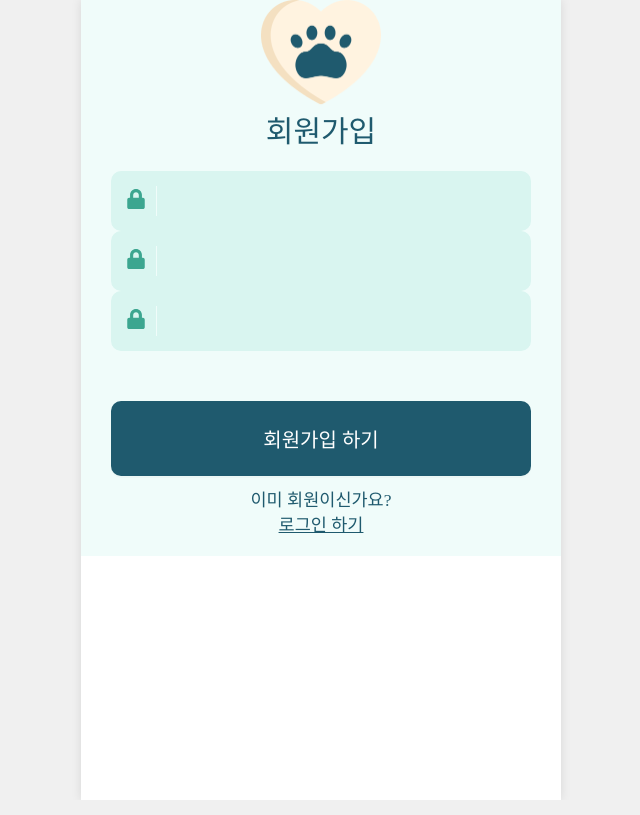
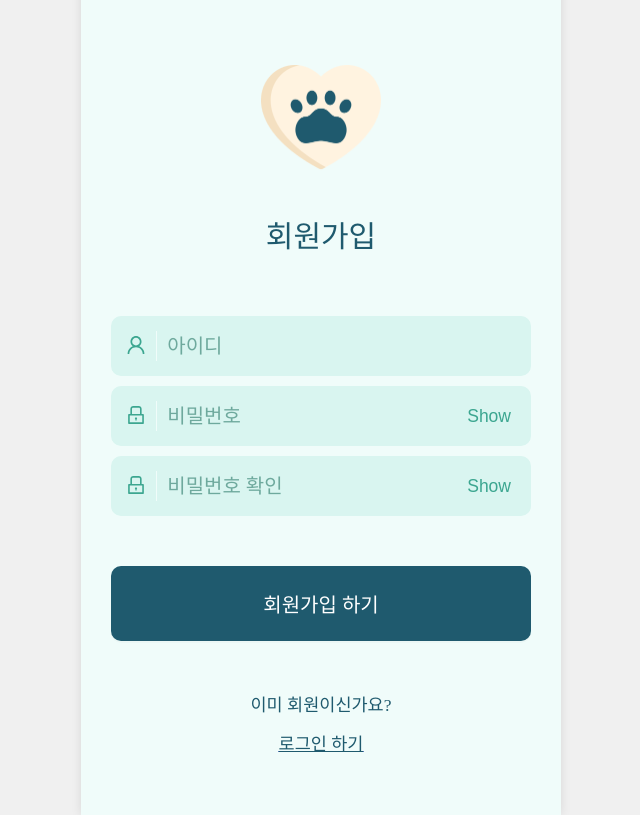
Before and after one commit to SaveMeMungz/SaveMeMungz-Web, a Next.js app: page /sign-up in a window 1280 px wide. Shown: the whole page, without its empty margins (319-959 px from the left). Built offline with nearby package versions, Linux system fonts and the light colour scheme; a web font is replaced by a local one.

Commit message:
[ISSUE-45] feat: 회원가입 페이지 라우팅 추가 및 input field ui antdesign 사용 (#31)

```diff
--- a/package.json
+++ b/package.json
@@ -12,7 +12,8 @@
     "prepare": "husky install"
   },
   "dependencies": {
-    "antd": "^5.21.2",
+    "@ant-design/icons": "^5.5.1",
+    "antd": "^5.21.5",
     "axios": "^1.7.7",
     "next": "14.2.13",
     "react": "^18",
--- a/src/app/(auth)/login/page.jsx
+++ b/src/app/(auth)/login/page.jsx
@@ -114,6 +114,7 @@ const Letter = styled.div`
     font-size: 1rem;
     color: ${TEXT_COLORS.default};
     font-family: ${FONTS.PRETENDARD[400]};
+    margin-bottom: 1rem;
 `;
 
 const ContentContainer = styled.div`
--- a/src/app/(auth)/sign-up/components/SignUpInput.jsx
+++ b/src/app/(auth)/sign-up/components/SignUpInput.jsx
@@ -1,6 +1,6 @@
 'use client';
 
-import { FaLock, FaUserAlt } from 'react-icons/fa';
+import { LockOutlined, UserOutlined } from '@ant-design/icons'; // 아이콘 추가
 import styled from 'styled-components';
 
 import { COLORS, TEXT_COLORS } from '../../../../constants/colors';
@@ -14,22 +14,26 @@ const SignUpInput = ({
     onChange,
     passwordVisible,
     togglePasswordVisibility,
+    errorMessage,
 }) => {
     return (
+        <>
             <InputWrapper>
-            <IconWrapper>{type === 'id' ? <FaUserAlt /> : <FaLock />}</IconWrapper>
+                <IconWrapper>{type === 'id' ? <UserOutlined /> : <LockOutlined />}</IconWrapper>
                 <Divider /> {/* 세로 줄 추가 */}
                 <StyledInput
-                type={type === 'password' && !passwordVisible ? 'password' : 'text'}
+                    type={(type === 'password' || type === 'passwordCheck') && !passwordVisible ? 'password' : 'text'}
                     name={name}
                     value={value}
                     placeholder={placeholder}
                     onChange={onChange}
                 />
-            {type === 'password' && (
+                {(type === 'password' || type === 'passwordCheck') && (
                     <ShowButton onClick={togglePasswordVisibility}>{passwordVisible ? 'Hide' : 'Show'}</ShowButton>
                 )}
             </InputWrapper>
+            {errorMessage && <ErrorText>{errorMessage}</ErrorText>} {/* 유효성 검사 오류 메시지 표시 */}
+        </>
     );
 };
 
@@ -90,3 +94,15 @@ const ShowButton = styled.button`
         outline: none;
     }
 `;
+
+const ErrorText = styled.div`
+    width: 100%;
+    color: #ff6464;
+    text-align: center;
+    font-family: 'Noto Sans KR';
+    font-size: 0.625rem;
+    font-style: normal;
+    font-weight: 400;
+    line-height: 1rem;
+    letter-spacing: -0.01875rem;
+`;
--- a/src/app/(auth)/sign-up/page.jsx
+++ b/src/app/(auth)/sign-up/page.jsx
@@ -1,7 +1,8 @@
 'use client';
 
 import Image from 'next/image';
-import React from 'react';
+import Link from 'next/link'; // 추가
+import React, { useState } from 'react';
 import styled from 'styled-components';
 
 import whitepawImg from '../../../assets/images/white-paw.png';
@@ -12,6 +13,42 @@ import { PADDING_HORIZONTAL, PADDING_VERTICAL } from '../../../constants/space';
 import SignUpInput from './components/SignUpInput';
 
 const SignUp = () => {
+    const [id, setId] = useState('');
+    const [password, setPassword] = useState('');
+    const [passwordCheck, setPasswordCheck] = useState('');
+    const [passwordVisible, setPasswordVisible] = useState(false);
+    const [errors, setErrors] = useState({
+        id: '',
+        password: '',
+        passwordCheck: '',
+    });
+
+    const handleIdChange = (e) => {
+        setId(e.target.value);
+        if (e.target.value === 'existingId') {
+            // 이미 존재하는 아이디를 예시로 검사
+            setErrors((prevErrors) => ({ ...prevErrors, id: '이미 존재하는 아이디입니다' }));
+        } else {
+            setErrors((prevErrors) => ({ ...prevErrors, id: '' }));
+        }
+    };
+
+    const handlePwChange = (e) => {
+        setPassword(e.target.value);
+        setErrors((prevErrors) => ({ ...prevErrors, password: '' }));
+    };
+
+    const handlePwCheckChange = (e) => {
+        setPasswordCheck(e.target.value);
+        if (e.target.value !== password) {
+            setErrors((prevErrors) => ({ ...prevErrors, passwordCheck: '비밀번호가 일치하지 않습니다' }));
+        } else {
+            setErrors((prevErrors) => ({ ...prevErrors, passwordCheck: '' }));
+        }
+    };
+
+    const togglePasswordVisibility = () => setPasswordVisible(!passwordVisible);
+
     return (
         <Container>
             <WhitePawWrapper>
@@ -22,9 +59,36 @@ const SignUp = () => {
 
             <ContentContainer>
                 <InputFieldContainer>
-                    <SignUpInput />
-                    <SignUpInput />
-                    <SignUpInput />
+                    <SignUpInput
+                        name="id"
+                        type="id"
+                        value={id}
+                        placeholder="아이디"
+                        onChange={handleIdChange}
+                        errorMessage={errors.id} // 아이디 중복 검사 오류 메시지
+                    />
+
+                    <SignUpInput
+                        name="password"
+                        type="password"
+                        value={password}
+                        placeholder="비밀번호"
+                        passwordVisible={passwordVisible}
+                        togglePasswordVisibility={togglePasswordVisibility}
+                        onChange={handlePwChange}
+                        errorMessage={errors.password}
+                    />
+
+                    <SignUpInput
+                        name="passwordCheck"
+                        type="passwordCheck"
+                        value={passwordCheck}
+                        placeholder="비밀번호 확인"
+                        passwordVisible={passwordVisible}
+                        togglePasswordVisibility={togglePasswordVisibility}
+                        onChange={handlePwCheckChange}
+                        errorMessage={errors.passwordCheck}
+                    />
                 </InputFieldContainer>
 
                 <SignUpButtonContainerColumn>
@@ -33,7 +97,9 @@ const SignUp = () => {
 
                 <BottomContainer>
                     <AlreadyMember>이미 회원이신가요?</AlreadyMember>
-                    <GoLogin>로그인 하기</GoLogin>
+                    <Link href="/login" passHref>
+                        <GoLogin>로그인 하기</GoLogin>
+                    </Link>
                 </BottomContainer>
             </ContentContainer>
         </Container>
@@ -44,6 +110,11 @@ export default SignUp;
 
 const Container = styled.div`
     background-color: ${BACKGROUND_COLORS.default};
+    display: flex;
+    flex-direction: column;
+    padding-top: 4rem;
+    padding-bottom: 2rem;
+    gap: 2rem;
 `;
 
 const WhitePawWrapper = styled.div`
@@ -66,7 +137,11 @@ const ContentContainer = styled.div`
     gap: 0.5rem;
 `;
 
-const InputFieldContainer = styled.div``;
+const InputFieldContainer = styled.div`
+    display: flex;
+    flex-direction: column;
+    gap: 0.5rem;
+`;
 
 const SignUpButtonContainerColumn = styled.div`
     display: flex;
@@ -79,6 +154,8 @@ const BottomContainer = styled.div`
     display: flex;
     flex-direction: column;
     align-items: center;
+    gap: 0.7rem;
+    padding-top: 2rem;
 `;
 
 const AlreadyMember = styled.div`
@@ -92,4 +169,5 @@ const GoLogin = styled.div`
     font-family: ${FONTS.PRETENDARD[700]};
     font-size: 0.875rem;
     text-decoration-line: underline;
+    cursor: pointer;
 `;
```
Also changed, not shown: 1 other file (tests, documents, lock files or other folders). Lines whose indentation alone changed are shown as unchanged.
